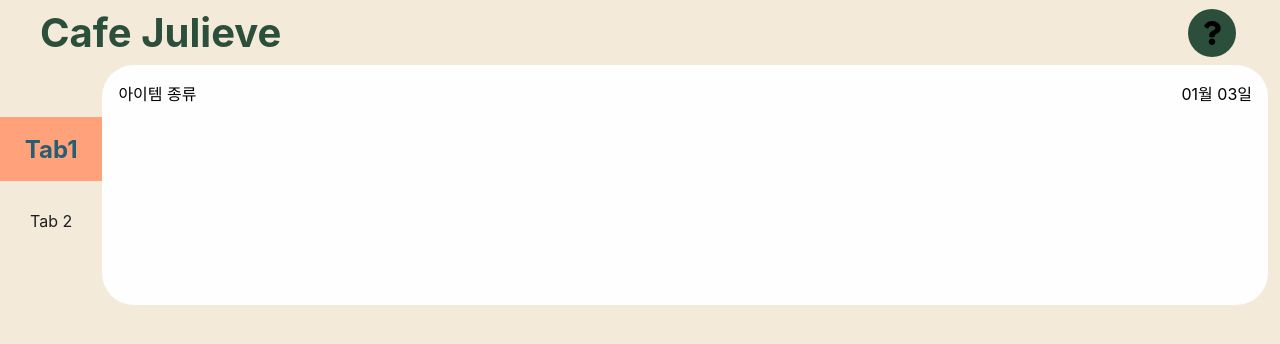
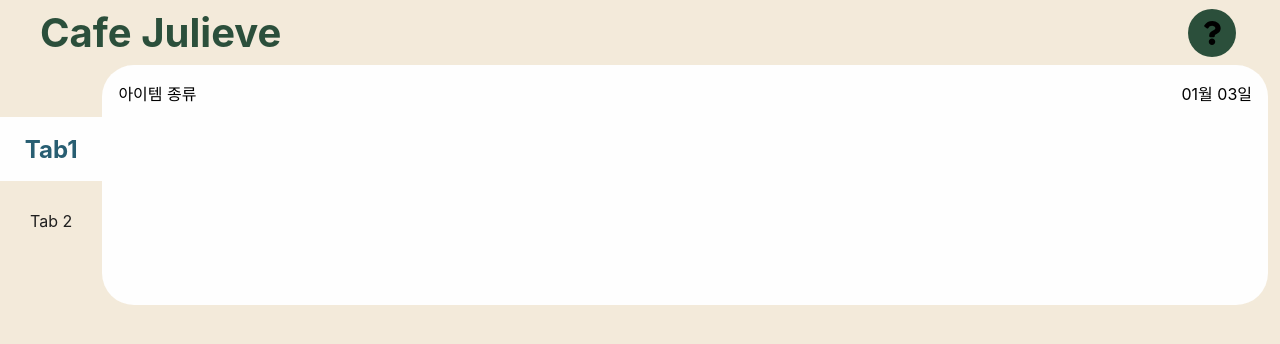
Before and after one commit to 41312432/stock-manager, a React (Create React App) app: page / in a window 1280 px wide. In both pictures the pointer is over the tab "Tab1". Shown: the top 344 px of the page. Built offline with nearby package versions, Linux system fonts and the light colour scheme.

Commit message:
FIX: Make selected tab do not show hover animation

```diff
--- a/src/components/tab/tab_container.scss
+++ b/src/components/tab/tab_container.scss
@@ -37,6 +37,10 @@
       font-weight: 700;
       background-color: $tab-selected-background;
       color: $tab-selected-color;
+
+      &:hover {
+        background-color: $tab-selected-background;
+      }
     }
   }
 
```
